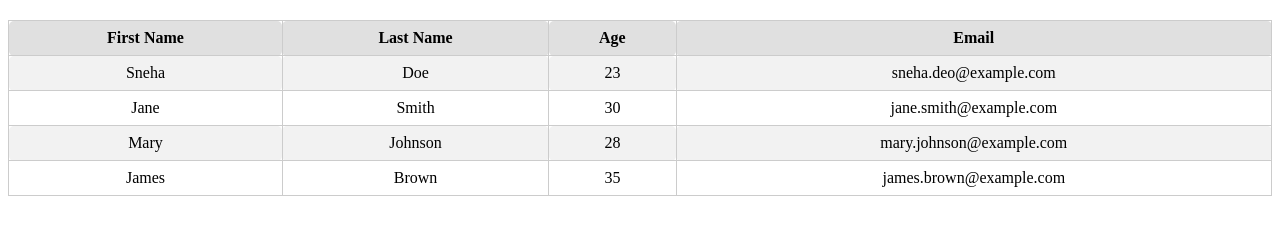
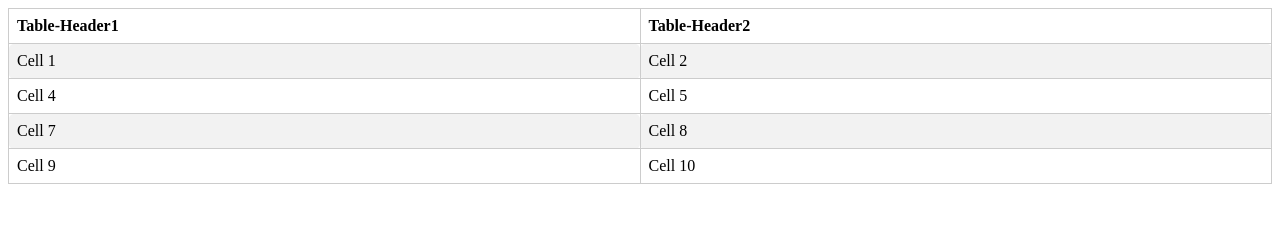
Before and after one commit to acciojob/css-tables-DachepallySahithi, a website: page main.html in a window 1280 px wide. Drawn offline with Linux system fonts and the light colour scheme.

Commit message:
created a submission

```diff
--- a/main.html
+++ b/main.html
@@ -3,45 +3,32 @@
 <html>
 
 <head>
+	<title>Styled Table</title>
 	<link rel="stylesheet" href="styles.css">
 </head>
 
 <body>
 	<table>
-		<thead>
 			<tr>
-				<th>First Name</th>
-				<th>Last Name</th>
-				<th>Age</th>
-				<th>Email</th>
-			</tr>
-		</thead>
-		<tbody>
-			<tr>
-				<td>Sneha</td>
-				<td>Doe</td>
-				<td>23</td>
-				<td>sneha.deo@example.com</td>
+				<th>Table-Header1</th>
+				<th>Table-Header2</th>
 			</tr>
 			<tr>
-				<td>Jane</td>
-                <td>Smith</td>
-                <td>30</td>
-                <td>jane.smith@example.com</td>
+				<td>Cell 1</td>
+				<td>Cell 2</td>
 			</tr>
 			<tr>
-				 <td>Mary</td>
-                <td>Johnson</td>
-                <td>28</td>
-                <td>mary.johnson@example.com</td>
+				<td>Cell 4</td>
+                <td>Cell 5</td>
 			</tr>
 			<tr>
-                <td>James</td>
-                <td>Brown</td>
-                <td>35</td>
-                <td>james.brown@example.com</td>
+				 <td>Cell 7</td>
+                <td>Cell 8</td>
+			</tr>
+			<tr>
+                <td>Cell 9</td>
+                <td>Cell 10</td>
             </tr>
-		</tbody>
 	</table>
 	<!-- the entire body must be written by student -->
     <script type="text/javascript" src="./script.js">
--- a/styles.css
+++ b/styles.css
@@ -1,52 +1,15 @@
-/* Style for the entire table */
 table {
-    width: 100%;
-    border-collapse: collapse; /* Ensure borders collapse into a single line */
-    margin: 20px 0; /* Add some margin around the table */
-}
-
-/* Style for table headers and data cells */
-th, td {
-    border: 1px solid #ccc; /* 1px solid border */
-    border-radius: 5px; /* Rounded corners */
-    padding: 0.5rem; /* Padding inside the cells */
-    text-align: center; /* Center-align the text */
-}
-
-tbody tr:nth-child(odd) {
-    background-color: #f2f2f2; /* Light gray background for odd rows */
-}
-
-/* Style for even rows */
-tbody tr:nth-child(even) {
-    background-color: #ffffff; /* White background for even rows */
-}
-
-th {
-    background-color: #e0e0e0; /* Light gray background for header */
-}
-table {
-    width: 100%;
-    border-collapse: collapse; /* Ensure borders collapse into a single line */
-    margin: 20px 0; /* Add some margin around the table */
+  border-collapse: collapse;
+  width: 100%;
 }
 
 th, td {
-    border: 1px solid #ccc; /* 1px solid border */
-    border-radius: 5px; /* Rounded corners */
-    padding: 0.5rem; /* Padding inside the cells */
-    text-align: center; /* Center-align the text */
+  border: 1px solid #ccc;
+  border-radius: 5px;
+  padding: 0.5rem;
+  text-align: left;
 }
 
-tbody tr:nth-child(odd) {
-    background-color: #f2f2f2; /* Light gray background for odd rows */
+tr:nth-child(even) {
+  background-color: #f2f2f2;
 }
-
-/* Style for even rows */
-tbody tr:nth-child(even) {
-    background-color: #ffffff;
-}
-
-th {
-    background-color: #e0e0e0;
-}
```
